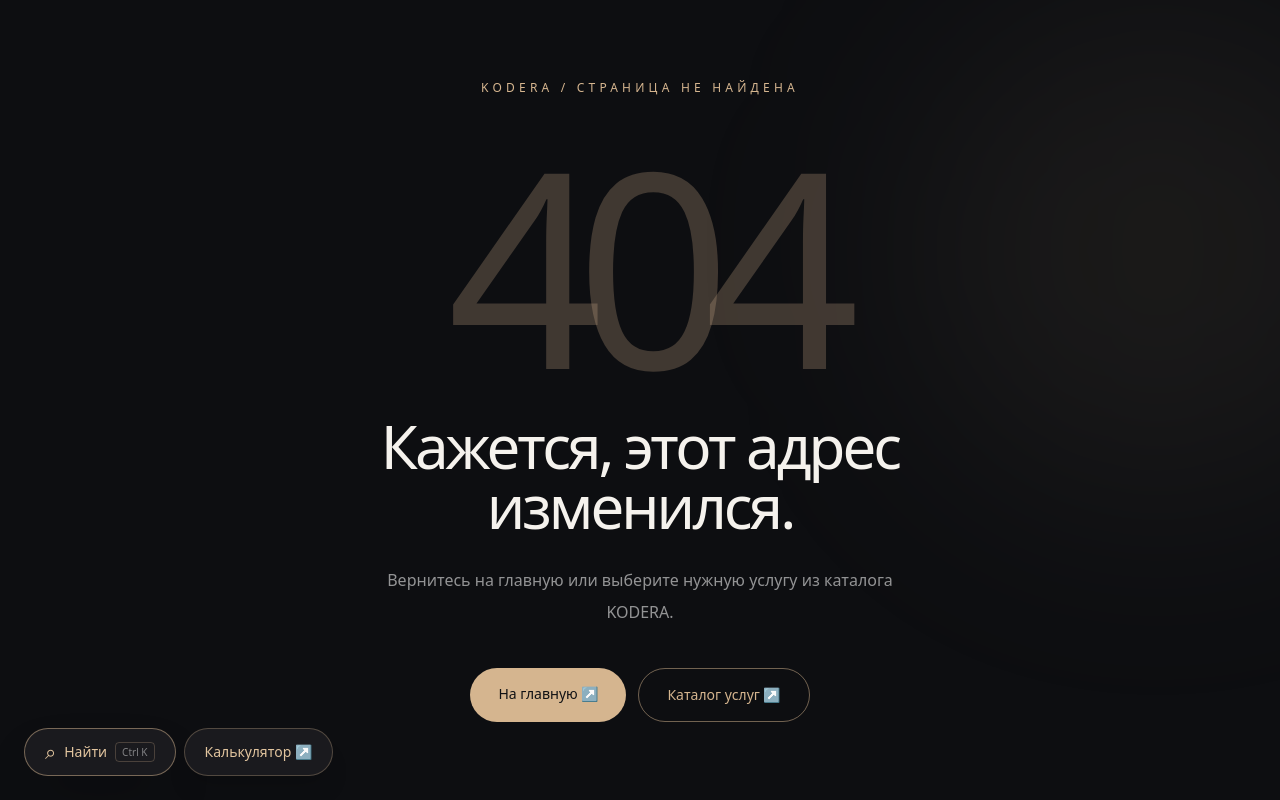
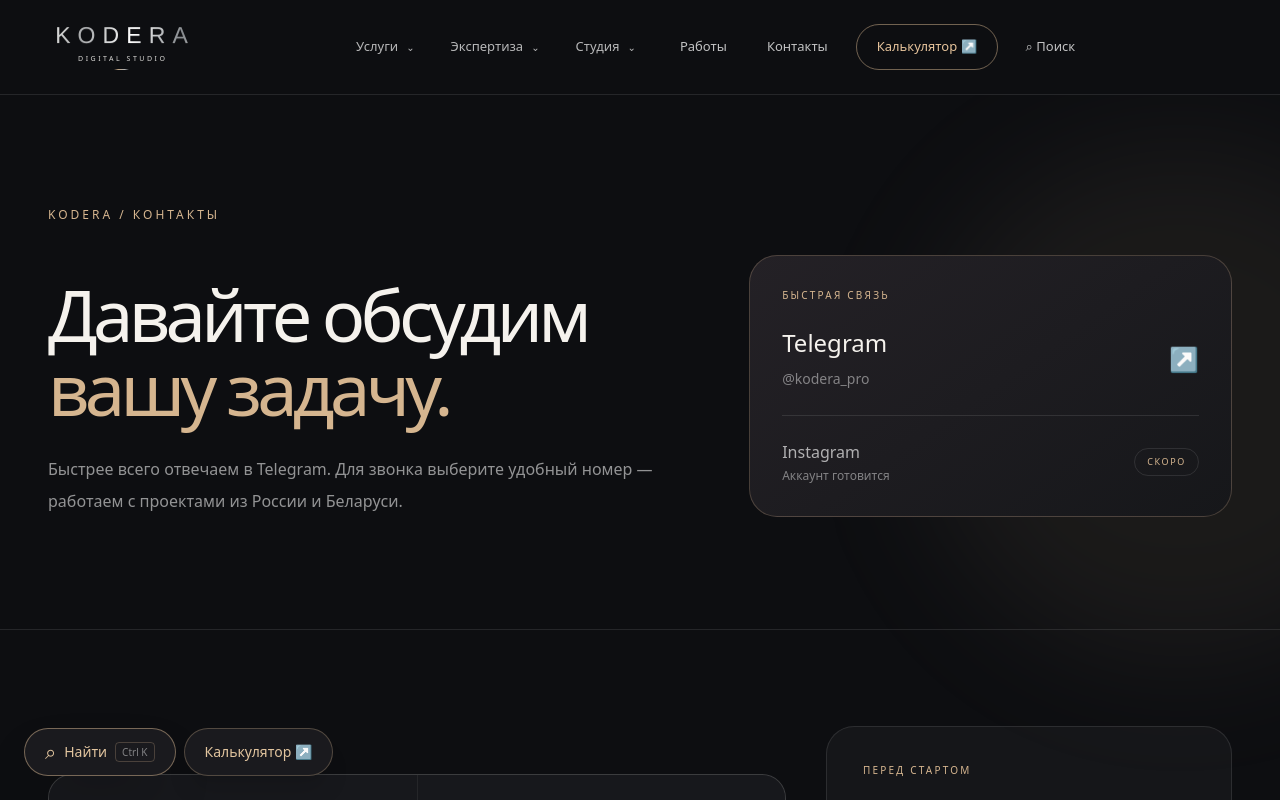
Before and after one commit to bdjsjss7-sys/kodera, a Next.js app: page /contacts in a window 1280 px wide. Before the commit this address had no page. Shown: the top 800 px of the page. Built offline with nearby package versions, Linux system fonts and the light colour scheme.

Commit message:
Add dedicated contacts page

```diff
--- /dev/null
+++ b/src/app/contacts/page.tsx
@@ -0,0 +1,31 @@
+import type {Metadata} from "next";
+import Link from "next/link";
+import BrandLogo from "@/components/BrandLogo";
+import BusinessDetails from "@/components/BusinessDetails";
+import MegaNavigation from "@/components/MegaNavigation";
+import MobileNavigation from "@/components/MobileNavigation";
+
+export const metadata:Metadata={
+ title:"Контакты KODERA — Telegram и телефоны",
+ description:"Контакты digital-студии KODERA: Telegram, телефоны для России и Беларуси, реквизиты и форма обсуждения проекта.",
+ alternates:{canonical:"/contacts"}
+};
+
+export default function ContactsPage(){
+ return <main className="min-h-screen overflow-hidden bg-[#0d0e11] text-[#f5f2ed]">
+  <header className="relative z-40 border-b border-white/10 bg-[#0d0e11]/95"><div className="mx-auto flex max-w-[1500px] items-center justify-between gap-5 px-5 py-6 md:px-12"><BrandLogo/><MegaNavigation/><div className="flex items-center gap-4"><Link href="/contact" className="hidden rounded-full border border-[#d5b58f]/60 px-5 py-3 text-xs text-[#d5b58f] transition hover:bg-[#d5b58f] hover:text-[#111] 2xl:inline-flex">Обсудить проект ↗</Link><MobileNavigation/></div></div></header>
+  <section className="relative border-b border-white/10">
+   <div aria-hidden="true" className="absolute -right-40 top-12 h-[520px] w-[520px] rounded-full bg-[#d5b58f]/[.07] blur-3xl"/>
+   <div className="relative mx-auto max-w-[1500px] px-5 py-20 md:px-12 md:py-28">
+    <p className="text-xs tracking-[.25em] text-[#d5b58f]">KODERA / КОНТАКТЫ</p>
+    <div className="mt-8 grid gap-12 lg:grid-cols-[1.15fr_.85fr] lg:items-end">
+     <div><h1 className="max-w-4xl text-5xl font-light leading-[1.02] tracking-[-.065em] md:text-7xl">Давайте обсудим <span className="text-[#d5b58f]">вашу задачу.</span></h1><p className="mt-7 max-w-2xl text-base leading-8 text-white/55">Быстрее всего отвечаем в Telegram. Для звонка выберите удобный номер — работаем с проектами из России и Беларуси.</p></div>
+     <div className="rounded-[28px] border border-[#d5b58f]/25 bg-[linear-gradient(145deg,#242126,#16171a)] p-7 md:p-8"><p className="text-[10px] tracking-[.22em] text-[#d5b58f]">БЫСТРАЯ СВЯЗЬ</p><a href="https://t.me/kodera_pro" target="_blank" rel="noreferrer" className="mt-6 flex items-center justify-between text-2xl font-light transition hover:text-[#d5b58f]"><span>Telegram<br/><span className="text-sm text-white/45">@kodera_pro</span></span><span>↗</span></a><div className="mt-6 flex items-center justify-between border-t border-white/10 pt-6 text-white/45"><span><span className="block text-base text-white/65">Instagram</span><span className="mt-1 block text-xs">Аккаунт готовится</span></span><span className="rounded-full border border-white/10 px-3 py-1.5 text-[9px] tracking-[.18em] text-[#d5b58f]">СКОРО</span></div></div>
+    </div>
+   </div>
+  </section>
+  <section className="mx-auto max-w-[1500px] px-5 py-16 md:px-12 md:py-24">
+   <div className="grid gap-10 lg:grid-cols-[1fr_.55fr]"><BusinessDetails/><aside className="rounded-[28px] border border-white/10 bg-[#151619] p-7 md:p-9"><p className="text-[10px] tracking-[.22em] text-[#d5b58f]">ПЕРЕД СТАРТОМ</p><h2 className="mt-6 text-3xl font-light tracking-[-.04em]">Есть конкретная задача?</h2><p className="mt-5 text-sm leading-8 text-white/50">Заполните короткий бриф: цель, желаемый формат сайта и ориентировочные сроки. Этого достаточно для первого разговора.</p><Link href="/contact" className="mt-8 inline-flex rounded-full bg-[#d5b58f] px-6 py-4 text-sm text-[#151515] transition hover:bg-[#e5c9a7]">Обсудить проект ↗</Link><Link href="/pricing#project-calculator" className="mt-4 block text-sm text-[#d5b58f]">Рассчитать стоимость ↗</Link></aside></div>
+  </section>
+ </main>;
+}
```
